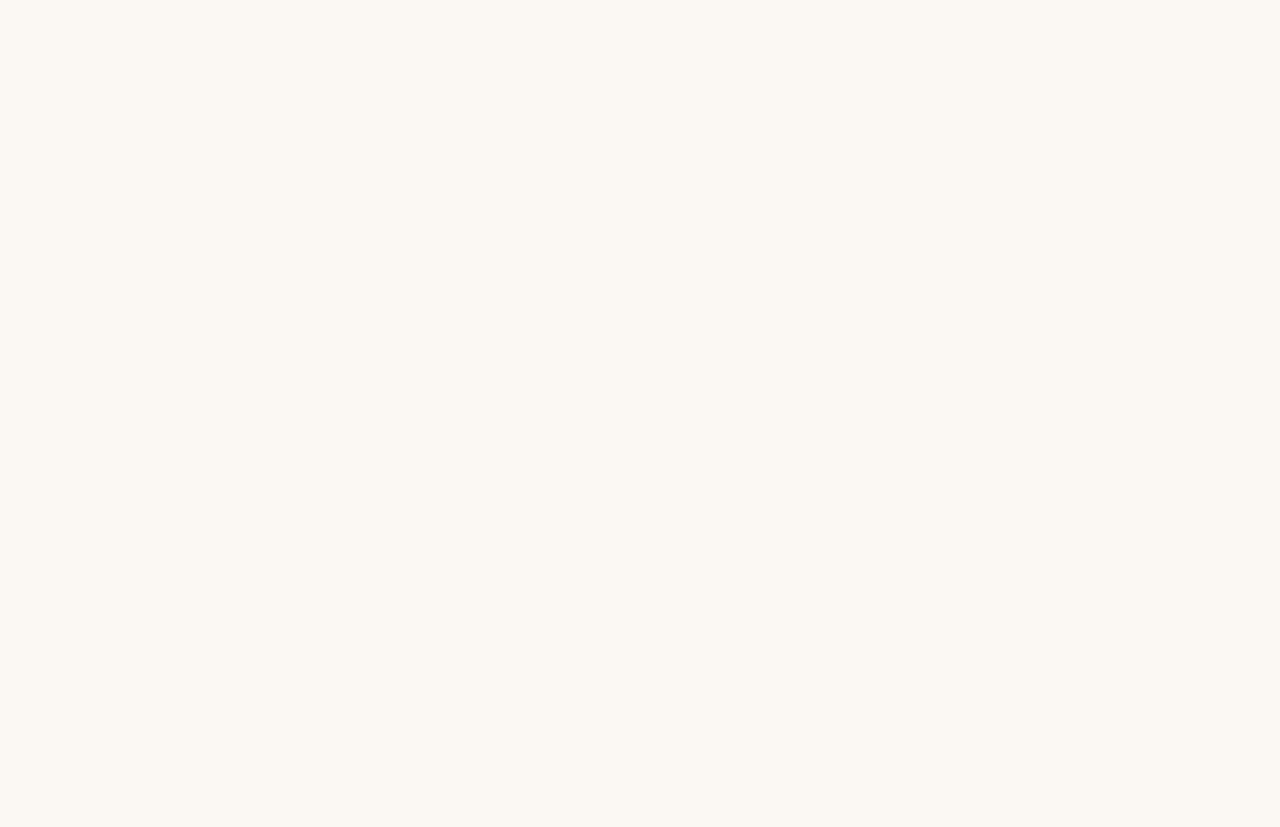
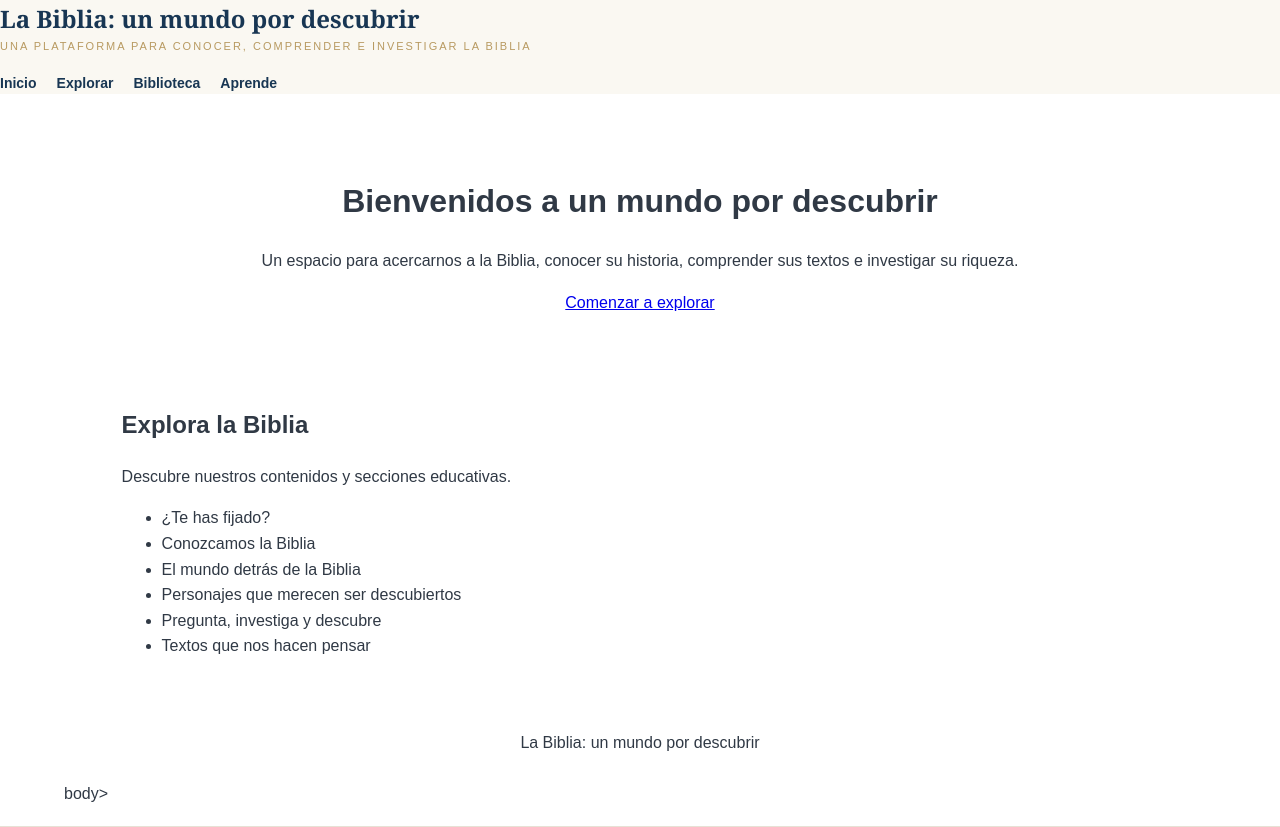
Before and after one commit to labibliaeducativa/la-biblia-mundo-por-descubrir, a plain HTML site: page index.html in a window 1280 px wide. Before the commit the page ends 800 px from the top, so only its background shows below. Drawn offline with Linux system fonts and the light colour scheme.

Commit message:
Add header, main, section, and footer to index.html

```diff
--- a/index.html
+++ b/index.html
@@ -60,5 +60,37 @@ nav a:hover {
 </head>
 <body>
 
-</body>
+</<header>
+  <div class="marca">La Biblia: un mundo por descubrir</div>
+  <div class="submarca">UNA PLATAFORMA PARA CONOCER, COMPRENDER E INVESTIGAR LA BIBLIA</div>
+  <nav>
+    <a href="#inicio">Inicio</a>
+    <a href="#explorar">Explorar</a>
+    <a href="#biblioteca">Biblioteca</a>
+    <a href="#aprende">Aprende</a>
+  </nav>
+<header>
+
+<main id="inicio" style="padding:40px 5%;text-align:center;">
+  <h1>Bienvenidos a un mundo por descubrir</h1>
+  <p>Un espacio para acercarnos a la Biblia, conocer su historia, comprender sus textos e investigar su riqueza.</p>
+  <a href="#explorar">Comenzar a explorar</a>
+</main>
+
+<section id="explorar" style="padding:30px 5%;">
+  <h2>Explora la Biblia</h2>
+  <p>Descubre nuestros contenidos y secciones educativas.</p>
+  <ul>
+    <li>¿Te has fijado?</li>
+    <li>Conozcamos la Biblia</li>
+    <li>El mundo detrás de la Biblia</li>
+    <li>Personajes que merecen ser descubiertos</li>
+    <li>Pregunta, investiga y descubre</li>
+    <li>Textos que nos hacen pensar</li>
+  </ul>
+</section>
+
+<footer style="padding:25px 5%;text-align:center;">
+  La Biblia: un mundo por descubrir
+</footer>body>
 </html>
```
